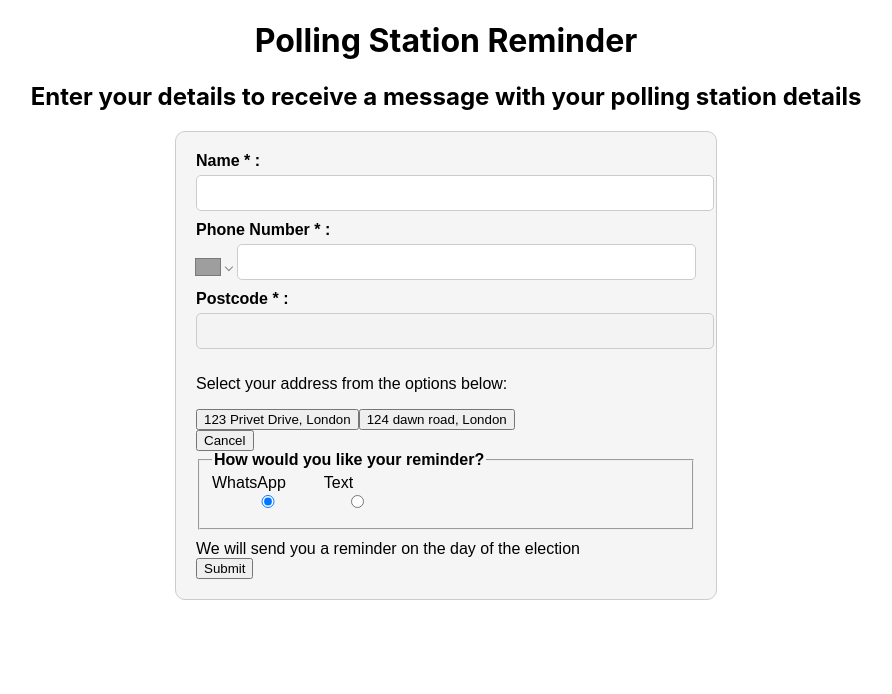
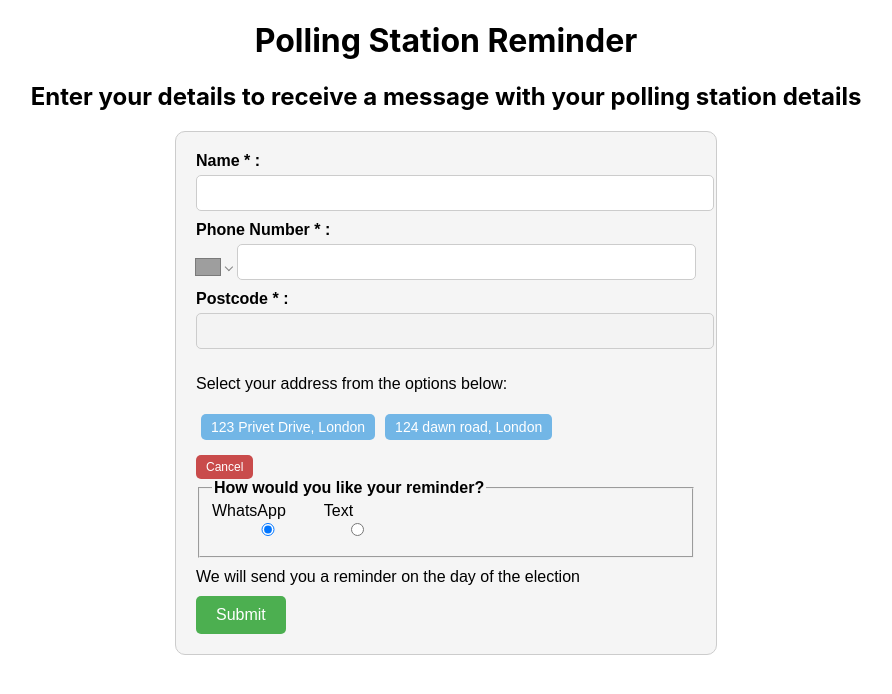
Before and after one commit to Curtis-Turk/Remember-to-Vote, a React (Create React App) app: page / in a window 1280 px wide. Both pictures are taken after a click on the button "Verify postcode". Shown: the top 694 px of the page, without its empty margins (194-1086 px from the left). Built offline with nearby package versions, Linux system fonts and the light colour scheme; grey boxes are pictures that could not be loaded.

Commit message:
small styling edits

```diff
--- a/src/App.css
+++ b/src/App.css
@@ -36,8 +36,41 @@ input[type="checkbox"] {
   margin-right: 10px;
 }
 
-input[type="submit"],
-input[type="reset"] {
+#cancel-btn {
+  /* display: inline-block; */
+  padding: 5px 10px;
+  margin-top: 10px;
+  border: none;
+  border-radius: 5px;
+  background-color: #c94b4b;
+  color: #fff;
+  font-size: 12px;
+  cursor: pointer;
+}
+
+.address-btn {
+  padding: 5px 10px;
+  margin: 5px;
+  border: none;
+  border-radius: 5px;
+  background-color: #72b6e6;
+  color: #fff;
+  font-size: 14px;
+  cursor: pointer;
+}
+
+#verify-btn {
+  padding: 5px 10px;
+  margin: 5px;
+  border: none;
+  border-radius: 5px;
+  background-color: #000000;
+  color: #fff;
+  font-size: 14px;
+  cursor: pointer;
+}
+
+#submit-form-btn {
   display: inline-block;
   padding: 10px 20px;
   margin-top: 10px;
@@ -49,8 +82,7 @@ input[type="reset"] {
   cursor: pointer;
 }
 
-input[type="submit"]:hover,
-input[type="reset"]:hover {
+#submit-form-btn:hover {
   background-color: #3e8e41;
 }
 
--- a/src/components/form.tsx
+++ b/src/components/form.tsx
@@ -131,10 +131,12 @@ export default function Form() {
   };
 
   const renderCancelButton = () => {
-    // if address.length
-    // if postcode successfully verified
     if (isCancelButtonRendered) {
-      return <button onClick={cancelPostcodeSelection}>Cancel</button>;
+      return (
+        <button id="cancel-btn" onClick={cancelPostcodeSelection}>
+          Cancel
+        </button>
+      );
     }
   };
 
@@ -146,6 +148,7 @@ export default function Form() {
           {addresses.map((addressObject: any) => (
             <button
               key={addressObject.address}
+              className="address-btn"
               onClick={() => setAddress(addressObject)}
             >
               {addressObject.address}
@@ -175,7 +178,11 @@ export default function Form() {
   const renderVerifyPostcodeButton = () => {
     if (!isVerifyPostcodeDisabled) {
       return (
-        <button disabled={isVerifyPostcodeDisabled} onClick={verifyPostCode}>
+        <button
+          id="verify-btn"
+          disabled={isVerifyPostcodeDisabled}
+          onClick={verifyPostCode}
+        >
           Verify postcode
         </button>
       );
@@ -235,7 +242,9 @@ export default function Form() {
         </span>
       </fieldset>
       <div>We will send you a reminder on the day of the election</div>
-      <button onClick={handleSubmit}>Submit</button>
+      <button onClick={handleSubmit} id="submit-form-btn">
+        Submit
+      </button>
     </div>
   );
 }
```
